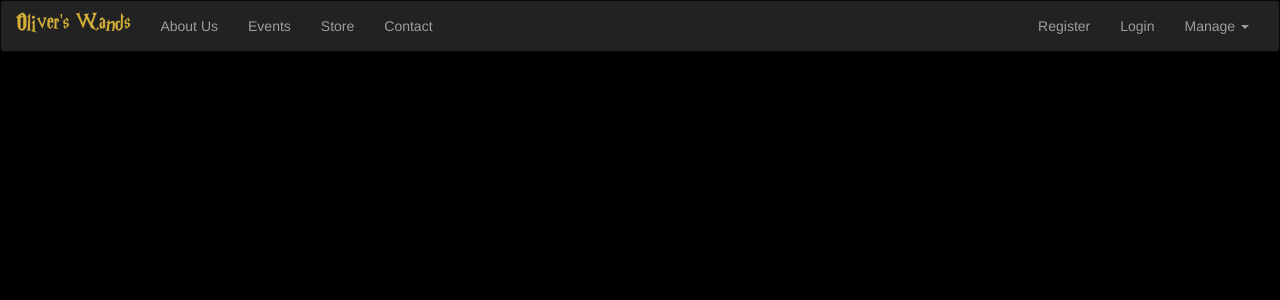
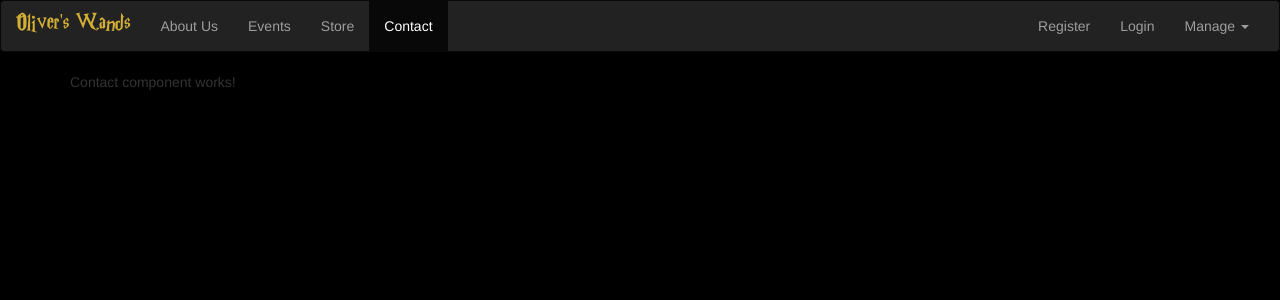
Before and after one commit to nebeinstein/store-website, an Angular app: page /contact in a window 1280 px wide. Before the commit this address led to /. Shown: the top 300 px of the page. Built offline with nearby package versions, Linux system fonts and the light colour scheme.

Commit message:
generated the contact component and implemented basic routing

```diff
--- a/src/app/app-routing.module.ts
+++ b/src/app/app-routing.module.ts
@@ -1,12 +1,14 @@
 import { NgModule } from '@angular/core';
 import { PreloadAllModules, RouterModule, Routes } from '@angular/router';
 
+import { ContactComponent } from './contact/contact.component';
 import { HomeComponent } from './core/home/home.component';
 import { EventsComponent } from './events/events.component';
 
 const appRoutes: Routes = [
     { path: '', component: HomeComponent },
-    { path: 'events', loadChildren: './events/events.module#EventsModule' }
+    { path: 'events', loadChildren: './events/events.module#EventsModule' },
+    { path: 'contact', component: ContactComponent }
 ];
 
 @NgModule({
--- /dev/null
+++ b/src/app/contact/contact.component.html
@@ -0,0 +1,3 @@
+<p>
+    Contact component works!
+</p>
--- a/src/app/core/core.module.ts
+++ b/src/app/core/core.module.ts
@@ -2,6 +2,7 @@ import { NgModule } from '@angular/core';
 
 import { AppRoutingModule } from '../app-routing.module';
 
+import { ContactComponent } from '../contact/contact.component';
 import { HeaderComponent } from './header/header.component';
 import { HomeComponent } from './home/home.component';
 
@@ -12,6 +13,7 @@ import { CalendarService } from '../events/events-calendar/calendar.service';
 
 @NgModule({
     declarations: [
+        ContactComponent,
         HeaderComponent,
         HomeComponent,
         DropdownDirective
--- a/src/app/core/header/header.component.html
+++ b/src/app/core/header/header.component.html
@@ -8,7 +8,7 @@
                 <li routerLinkActive="active"><a>About Us</a></li>
                 <li routerLinkActive="active"><a routerLink="/events">Events</a></li>
                 <li routerLinkActive="active"><a>Store</a></li>
-                <li routerLinkActive="active"><a>Contact</a></li>
+                <li routerLinkActive="active"><a routerLink="/contact">Contact</a></li>
             </ul>
             <ul class="nav navbar-nav navbar-right">
                 <li><a>Register</a></li>
--- a/src/app/core/home/home.component.html
+++ b/src/app/core/home/home.component.html
@@ -3,7 +3,7 @@
         <h1 class="hpfont bigHeader centered">Oliver's Wands</h1>
         <h2 class="hpfont subHeader centered">and Wizarding Wares</h2>
         <h3 class="biggerText centered">Harry Potter Licensed Collectibles</h3>
-        <h3 class="biggerText centered">Classes, Events, School Vocation Camps</h3>
+        <h3 class="biggerText centered">Classes, Events, School Vacation Camps</h3>
         <p class="bigText bigText centered">
             <strong>Located at:</strong> <br>
             60 Main St <br>
--- a/src/index.html
+++ b/src/index.html
@@ -6,7 +6,7 @@
     <base href="/">
 
     <meta name="viewport" content="width=device-width, initial-scale=1">
-    <link rel="icon" type="image/x-icon" href="favicon.ico">
+    <link rel="icon" type="image/x-icon" href="favicon.png">
     <link rel="stylesheet" href="https://maxcdn.bootstrapcdn.com/bootstrap/3.3.7/css/bootstrap.min.css" integrity="sha384-BVYiiSIFeK1dGmJRAkycuHAHRg32OmUcww7on3RYdg4Va+PmSTsz/K68vbdEjh4u" crossorigin="anonymous">
     <style>
         body {
```
Also changed, not shown: src/app/contact/contact.component.ts (added, +8 -0 lines), .angular-cli.json, src/app/contact/contact.component.css (added).
